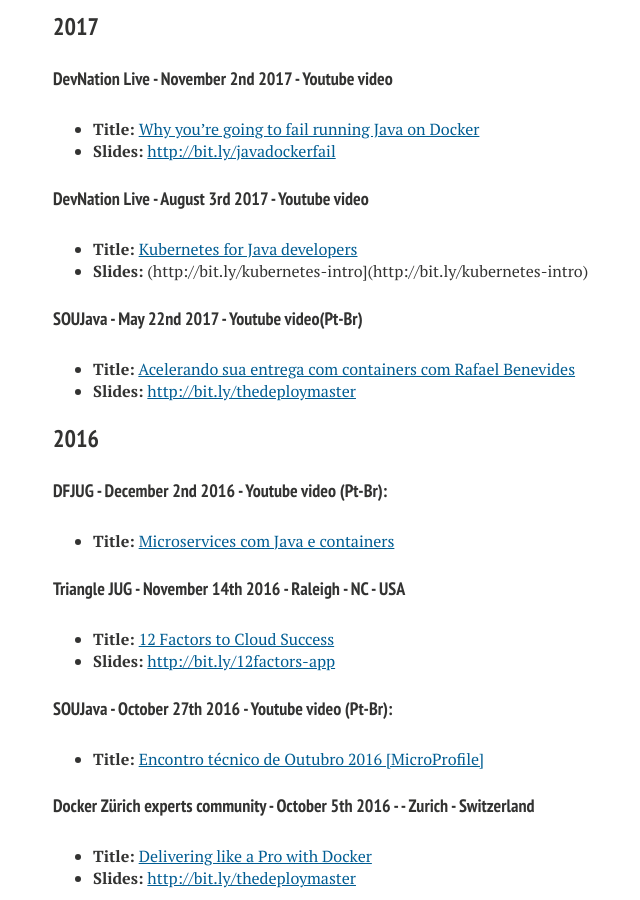
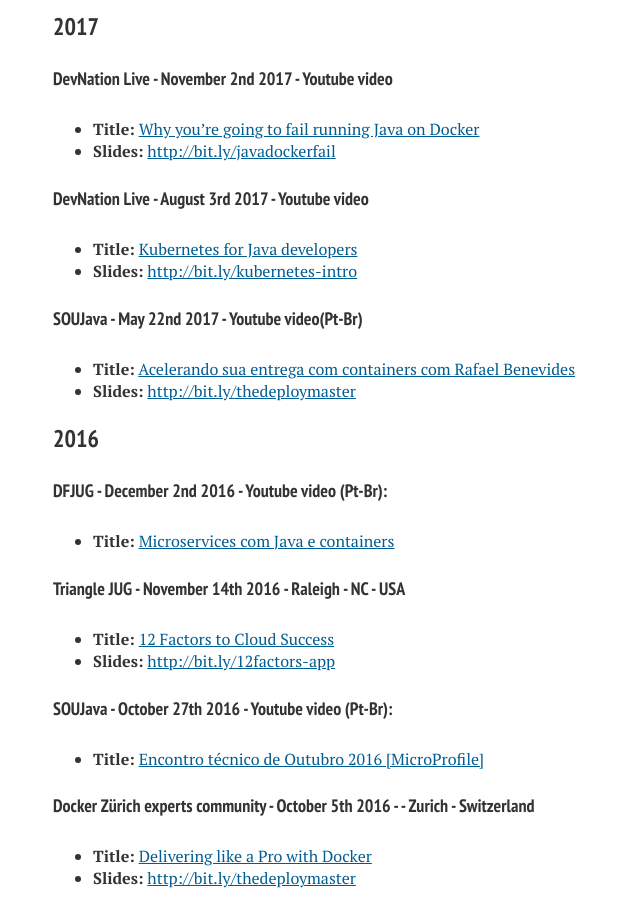
Before and after one commit to rafabene/rafabene.github.io, a Jekyll site: the page built from talks/index.md, in a window 1280 px wide and 900 px high, scrolled down 7429 px. Shown: the whole window, without its empty margins (267-907 px from the left). Built offline with Jekyll 4.4.1, drawn with Linux system fonts in a browser that asks for light colours; nearby versions of some CDN libraries; comment, search, counter and statistics services are not loaded.

Commit message:
Fix slides links

```diff
--- a/talks/index.md
+++ b/talks/index.md
@@ -277,7 +277,7 @@
 
 #### DevNation Live - August 3rd 2017 - Youtube video
 - **Title:** [Kubernetes for Java developers](https://www.youtube.com/watch?v=tI2l8yThKK4)
-- **Slides:** (http://bit.ly/kubernetes-intro](http://bit.ly/kubernetes-intro)
+- **Slides:** [http://bit.ly/kubernetes-intro](http://bit.ly/kubernetes-intro)
 
 #### SOUJava - May 22nd 2017 - Youtube video(Pt-Br)
 - **Title:** [Acelerando sua entrega com containers com Rafael Benevides](https://www.youtube.com/watch?v=zssxFhHLSYo)
```
